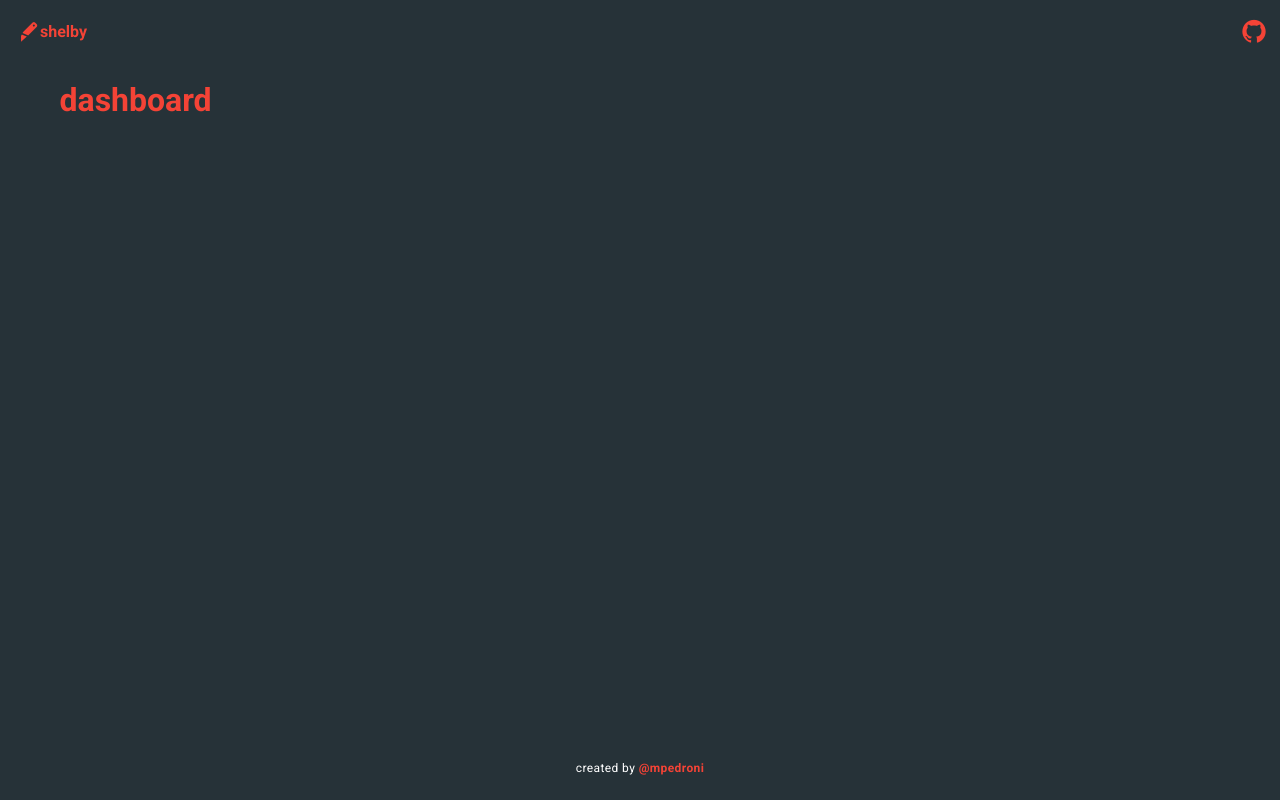
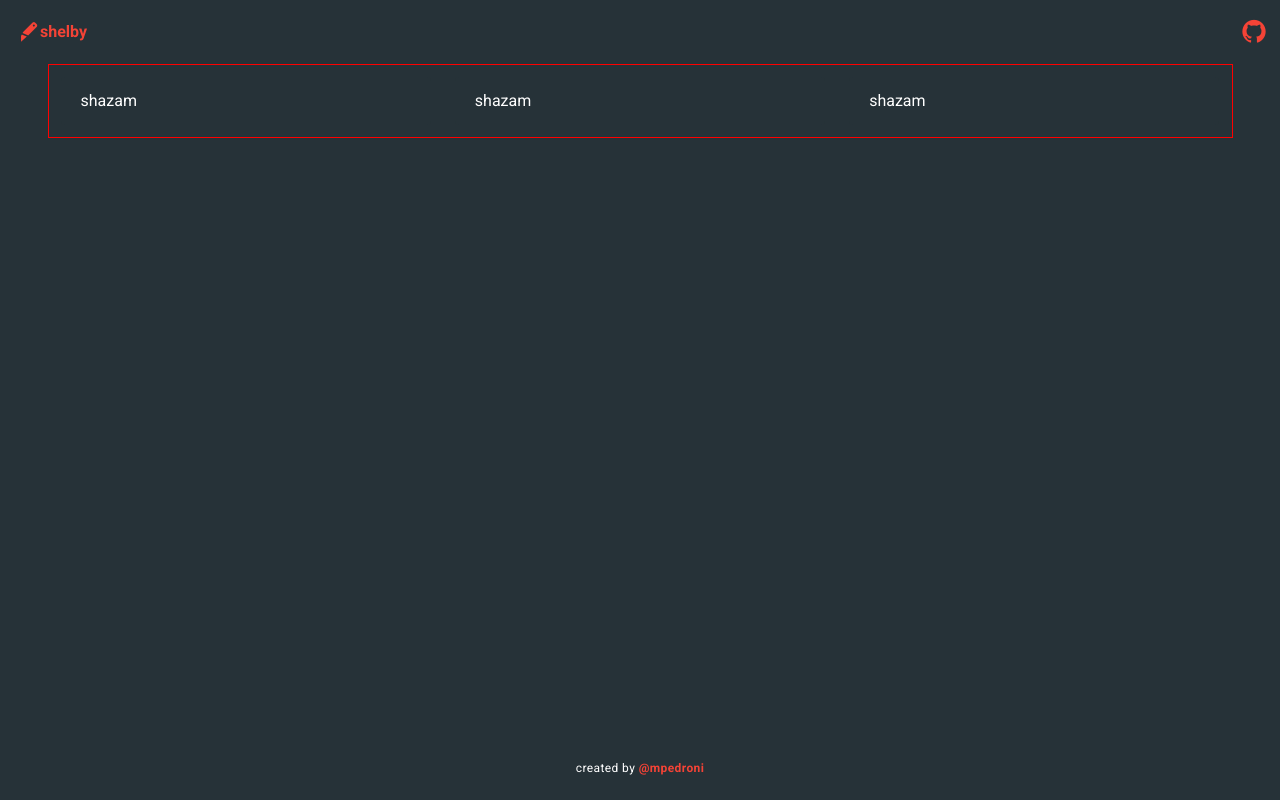
Before and after one commit to mpedroni/shelby-albion, a Vue app: page / in a window 1280 px wide. Built offline with nearby package versions, Linux system fonts and the light colour scheme.

Commit message:
struct example of Dashboard view

```diff
--- a/src/views/Dashboard.vue
+++ b/src/views/Dashboard.vue
@@ -1,18 +1,44 @@
 <template>
-  <TheContainer>
-    <h1 class="primary--text">dashboard</h1>
+  <TheContainer style="border: solid 1px red">
+    <v-row>
+      <v-col v-for="craft in crafts" :key="craft.id" cols="12" sm="6" md="4">
+        <v-card color="primary" flat class="background px-5 my-3">
+          <v-row>
+            <v-col> shazam</v-col>
+          </v-row>
+        </v-card>
+      </v-col>
+    </v-row>
   </TheContainer>
 </template>
 
 <script lang="ts">
-import { Component, Vue } from 'vue-property-decorator';
+import Vue from 'vue';
+import { Component } from 'vue-property-decorator';
 
 import TheContainer from '@/components/TheContainer.vue';
+
+import Craft from '@/types/Craft';
 
 @Component({
   components: {
     TheContainer,
   },
 })
-export default class Dashboard extends Vue {}
+export default class Dashboard extends Vue {
+  private crafts: Array<Craft> = [
+    {
+      id: 'T5_GARRA_LIGEIRA',
+      name: 'Garra-Ligeira',
+    },
+    {
+      id: 'T3_CAVALIN',
+      name: 'Cavalo de Montar do Iniciante',
+    },
+    {
+      id: 'T7_URSO',
+      name: 'Cavalo de Montar do Iniciante',
+    },
+  ];
+}
 </script>
```
